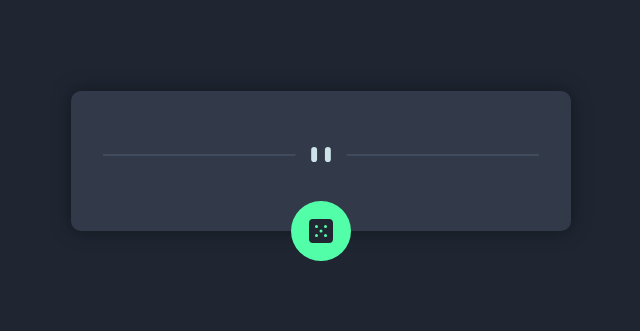
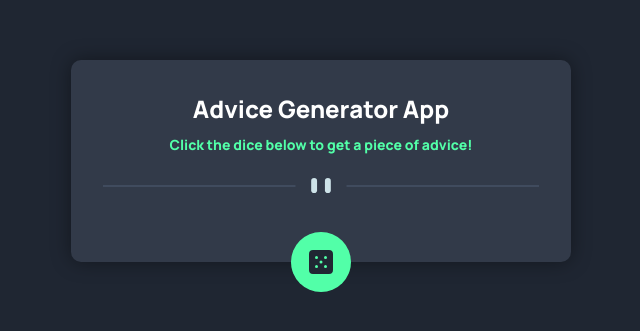
Before and after one commit to chiomaineh/advice-generator, a plain HTML site: page index.html in a window 1280 px wide. Shown: the part 239-570 px from the top of the page, without its empty margins (319-959 px from the left). Drawn offline with Linux system fonts and the light colour scheme.

Commit message:
Adding title and instruction

```diff
--- a/index.css
+++ b/index.css
@@ -71,6 +71,21 @@ body {
   height: 24px;
 }
 
+.title {
+  color: white;
+  font-size: 24px;
+  font-weight: 700;
+  margin-bottom: 10px;
+  text-align: center;
+}
+
+.instruction {
+  color: hsl(150, 100%, 66%);
+  font-size: 14px;
+  text-align: center;
+  margin-bottom: 20px;
+}
+
 
 
 /* MOBILE VIEW */
--- a/index.html
+++ b/index.html
@@ -10,6 +10,9 @@
   </head>
   <body>
     <main class="main-container">
+      <h1 class="title">Advice Generator App</h1>
+      <p class="instruction">Click the dice below to get a piece of advice!</p>
+
       <div>
         <div id="advice-block">
           <p id="advice-num"></p>
```
